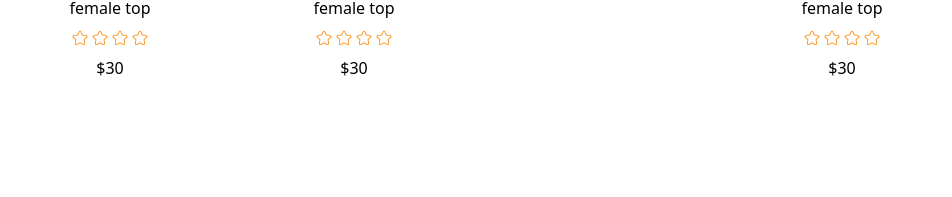
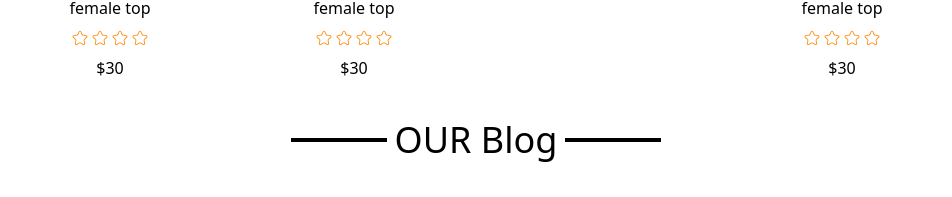
Before and after one commit to TahirSaifi09/Flone, a React (Vite) app in the folder flone/: page / in a window 1280 px wide. Shown: the part 1697-1894 px from the top of the page, without its empty margins (164-1116 px from the left). Before the commit the page ends 1777 px from the top, so only its background shows below. Built offline with nearby package versions, Linux system fonts and the light colour scheme.

Commit message:
Create OUR BLIG page

```diff
--- /dev/null
+++ b/flone/src/component/home/Blog.jsx
@@ -0,0 +1,11 @@
+export default function Blog(){
+    return(
+        <div>
+            <div className="flex items-center font-medium gap-2 justify-center py-10">
+                <hr className="w-24 border-2"></hr>
+                <h2 className="text-4xl">OUR Blog</h2>
+                <hr className="w-24 border-2"></hr>
+            </div>
+        </div>
+    )
+}
--- a/flone/src/page/home.jsx
+++ b/flone/src/page/home.jsx
@@ -1,8 +1,9 @@
 import React from "react";
-import Hero from "../component/hero/hero";
-import Navbar from "../component/navbar/navbar";
-import Services from "../component/home/services";
-import Deals from "../component/daily-deals/deals";
+import Navbar from "../component/home/navbar";
+import Hero from "../component/home/hero";
+import Services from "../component/home/services"
+import Deals from "../component/home/deals";
+import Blog from "../component/home/Blog";
 export default function Home(){
     return(
         <div>
@@ -10,6 +11,7 @@ export default function Home(){
             <Hero />
             <Services />
             <Deals />
+            <Blog />
         </div>
     )
 }
```
Also changed, not shown: flone/src/component/home/deals.jsx (renamed from flone/src/component/daily-deals/deals.jsx), flone/src/component/home/hero.jsx (renamed from flone/src/component/hero/hero.jsx), flone/src/component/home/navbar.jsx (renamed from flone/src/component/navbar/navbar.jsx).
